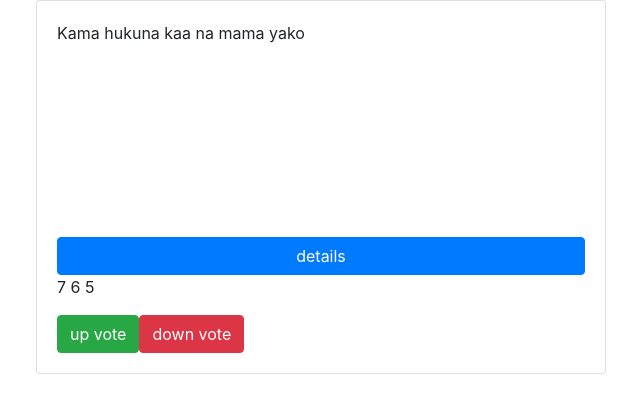
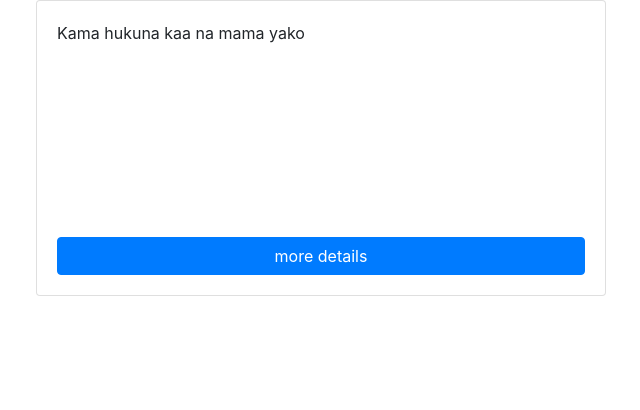
Before and after one commit to wamakimaN/Quotes, an Angular app: page / in a window 1280 px wide. Shown: the top 410 px of the page, without its empty margins (34-674 px from the left). Built offline with nearby package versions, Linux system fonts and the light colour scheme.

Commit message:
add toggle functionality to toggle details

```diff
--- a/package.json
+++ b/package.json
@@ -19,6 +19,9 @@
     "@angular/platform-browser": "~8.2.14",
     "@angular/platform-browser-dynamic": "~8.2.14",
     "@angular/router": "~8.2.14",
+    "@fortawesome/angular-fontawesome": "^0.5.0",
+    "@fortawesome/fontawesome-svg-core": "^1.2.25",
+    "@fortawesome/free-solid-svg-icons": "^5.11.2",
     "bootstrap": "^4.4.1",
     "popper": "^1.0.1",
     "rxjs": "~6.4.0",
--- a/src/app/app.module.ts
+++ b/src/app/app.module.ts
@@ -5,6 +5,7 @@ import { AppRoutingModule } from './app-routing.module';
 import { AppComponent } from './app.component';
 import { QuotesComponent } from './quotes/quotes.component';
 import { QuoteDetailsComponent } from './quote-details/quote-details.component';
+
 
 @NgModule({
   declarations: [
--- a/src/app/quote-details/quote-details.component.html
+++ b/src/app/quote-details/quote-details.component.html
@@ -1,6 +1,6 @@
 <div>
   <p>
-    {{quote.upVotes}} {{quote.downVotes}} {{quote.published}}
+      Up-votes {{quote.upVotes}} Down-votes {{quote.downVotes}} Posted on {{quote.published}}
   </p>
   <button class="btn btn-success">up vote</button>
   <button class="btn btn-danger">down vote</button>
--- a/src/app/quote.ts
+++ b/src/app/quote.ts
@@ -1,6 +1,6 @@
 export class Quote {
-  // showDetails: boolean;
+  showDetails: boolean;
   constructor(public name: string, public sentence: string, public upVotes: number, public downVotes: number, public published: number) {
-    // this.showDetails = false;
+    this.showDetails = false;
   }
 }
--- a/src/app/quotes/quotes.component.html
+++ b/src/app/quotes/quotes.component.html
@@ -1,11 +1,11 @@
 <div class="container">
   <div class="row">
-    <div class="card card-body col-md-6">
-      <p class="card-text" *ngFor='let quote of quotes'>
+    <div class="card card-body col-md-6" *ngFor='let quote of quotes;let i = index'>
+      <p class="card-text">
         {{quote.sentence}}
       </p>
-      <button class="btn btn-primary">details</button>
-      <app-quote-details *ngFor='let quote of quotes' [quote]='quote'></app-quote-details>
+      <button (click)='showMore(i)' class="btn btn-primary">more details</button>
+      <app-quote-details *ngIf='quote.showDetails' [quote]='quote'></app-quote-details>
     </div>
   </div>
 </div>
--- a/src/app/quotes/quotes.component.ts
+++ b/src/app/quotes/quotes.component.ts
@@ -12,6 +12,10 @@ export class QuotesComponent implements OnInit {
    new Quote('Lonyangapou','Kama hukuna kaa na mama yako',7,6,5)
   ];
 
+  showMore(index){
+    this.quotes[index].showDetails  = !this.quotes[index].showDetails;
+  }
+
   constructor() { }
 
   ngOnInit() {
--- a/src/styles.css
+++ b/src/styles.css
@@ -1,2 +1,2 @@
 /* You can add global styles to this file, and also import other style files */
-@import "~bootstrap/dist/css/bootstrap.css"
+@import "~bootstrap/dist/css/bootstrap.css";
```
Also changed, not shown: 1 other file (tests, documents, lock files or other folders).
